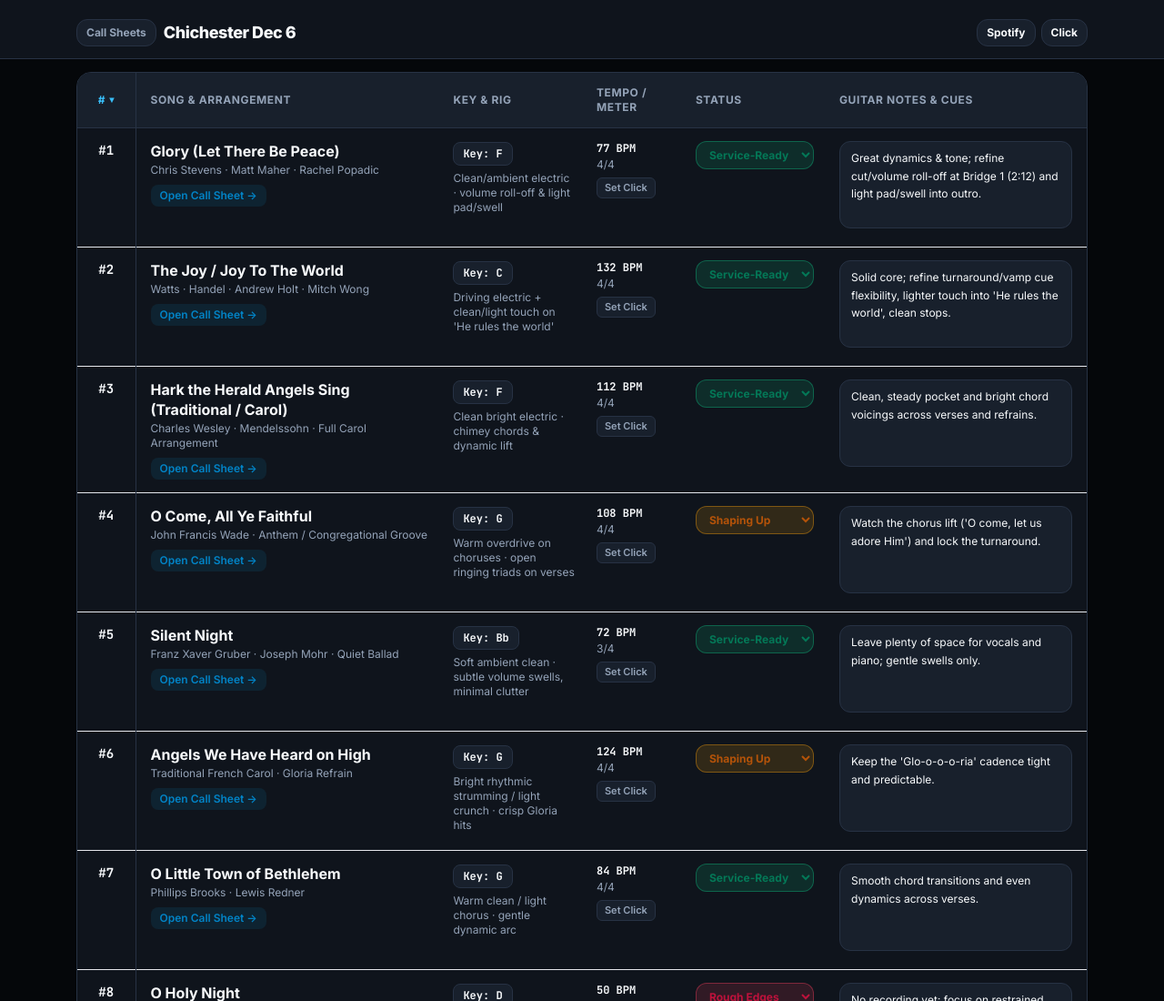
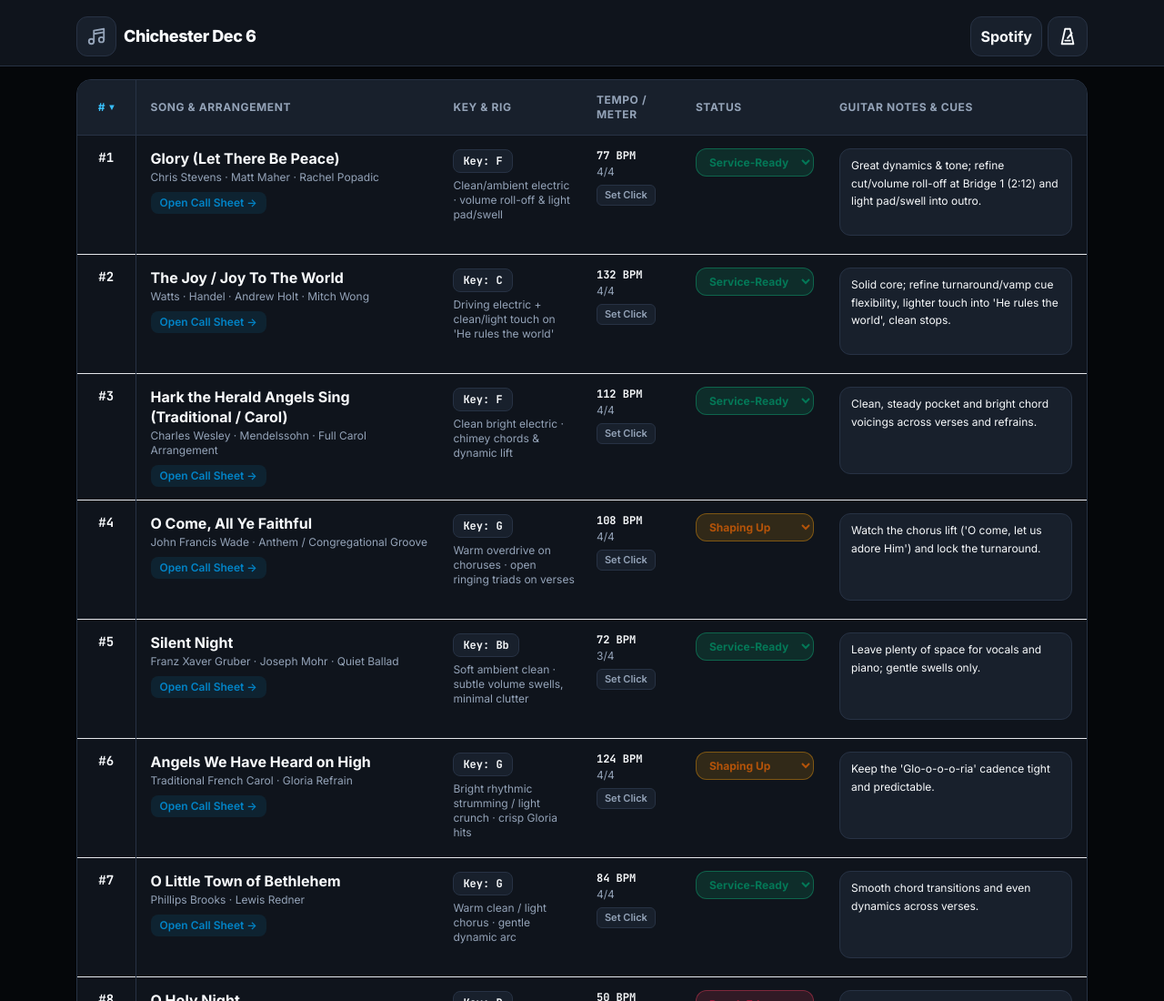
Before and after one commit to lukewakeford/carols, a plain HTML site: page index.html in a window 1280 px wide. Shown: the top 1100 px of the page at 91% size. Drawn offline with nearby package versions, Linux system fonts and the light colour scheme.

Commit message:
Improve call sheet readability and touch controls
Co-authored-by: copilot-swe-agent[bot] <198982749+Copilot@users.noreply.github.com>

```diff
--- a/index.html
+++ b/index.html
@@ -144,7 +144,7 @@
 
     .bar-note-text {
       font-family: 'Inter', -apple-system, BlinkMacSystemFont, sans-serif;
-      font-size: 0.8125rem;
+      font-size: 1rem;
       font-weight: 600;
       line-height: 1.45;
     }
@@ -227,8 +227,8 @@
       <!-- Collapsible Transpose Drawer -->
       <div id="transposeDrawer" class="hidden rounded-2xl border p-3 surface-card">
         <div class="mb-2 flex items-center justify-between gap-2">
-          <span class="text-[11px] font-bold uppercase tracking-wider text-muted-custom">Transpose Chords</span>
-          <span id="transposeReadout" class="font-mono-chord text-xs font-bold text-sky-600 dark:text-sky-400">
+          <span class="text-sm font-bold uppercase tracking-wider text-muted-custom">Transpose Chords</span>
+          <span id="transposeReadout" class="font-mono-chord text-sm font-bold text-sky-600 dark:text-sky-400">
             0 semitones (Original)
           </span>
         </div>
@@ -719,6 +719,20 @@
     // =========================================================================
     // 4. TRACKER TABLE & CALL SHEET RENDERERS
     // =========================================================================
+    const headerIcons = {
+      setlist: '<path d="M8 6h13M8 12h13M8 18h13M3 6h.01M3 12h.01M3 18h.01"/>',
+      callSheets: '<path d="M9 18V5l12-2v13M9 9l12-2"/><circle cx="6" cy="18" r="3"/><circle cx="18" cy="16" r="3"/>',
+      transpose: '<path d="M8 20V4m-4 4 4-4 4 4M16 4v16m-4-4 4 4 4-4"/>',
+      cues: '<path d="M2 12s3.5-6 10-6 10 6 10 6-3.5 6-10 6S2 12 2 12Z"/><circle cx="12" cy="12" r="3"/>',
+      click: '<path d="M5 21h14L15 3H9L5 21ZM12 14l5-6M9 17h6"/>',
+      previous: '<path d="m15 18-6-6 6-6"/>',
+      next: '<path d="m9 18 6-6-6-6"/>'
+    };
+
+    function headerIcon(name) {
+      return `<svg aria-hidden="true" width="22" height="22" viewBox="0 0 24 24" fill="none" stroke="currentColor" stroke-width="2" stroke-linecap="round" stroke-linejoin="round">${headerIcons[name]}</svg>`;
+    }
+
     function buildSharedHeaderBar(mode, song) {
       const isCallSheet = mode === "callSheets";
       const safeSong = song || state.songs.find((s) => s.id === selectedCallSheetId) || state.songs[0];
@@ -728,7 +742,7 @@
           : `Transpose (${transposeSemitones > 0 ? "+" : ""}${transposeSemitones}st)`;
       const cuesText = `Cues: ${showPhraseCues ? "ON" : "OFF"}`;
       const btnBaseClass =
-        "inline-flex items-center justify-center rounded-xl border surface-subtle px-2.5 py-1.5 text-xs font-bold transition";
+        "inline-flex min-h-[44px] min-w-[44px] items-center justify-center rounded-xl border surface-subtle px-2.5 py-1.5 text-base font-bold transition";
       const headerRowClass = "flex min-h-[2.25rem] flex-wrap items-center justify-between gap-2";
 
       const leftHtml = isCallSheet
@@ -740,8 +754,9 @@
               onclick="songPickerOpen = false; switchTab('tracker');"
               class="${btnBaseClass} shrink-0 text-muted-custom hover:border-sky-500 hover:text-current"
               title="Back to Setlist"
+              aria-label="Back to setlist"
             >
-              Setlist
+              ${headerIcon("setlist")}
             </button>
 
             <h2
@@ -760,8 +775,9 @@
               onclick="switchTab('callSheets');"
               class="${btnBaseClass} shrink-0 text-muted-custom hover:border-sky-500 hover:text-current"
               title="Open Call Sheets"
+              aria-label="Open call sheets"
             >
-              Call Sheets
+              ${headerIcon("callSheets")}
             </button>
             <h1 class="min-w-0 flex-1 truncate text-base font-extrabold tracking-tight sm:text-lg">Chichester Dec 6</h1>
           </div>
@@ -774,25 +790,35 @@
               id="toggleTransposeBtn"
               type="button"
               onclick="toggleTransposeDrawer()"
-              class="${btnBaseClass} font-mono-chord hover:border-sky-500"
+              class="${btnBaseClass} gap-1 font-mono-chord hover:border-sky-500"
+              title="${escapeHtml(transposeText)}"
+              aria-label="${escapeHtml(transposeText)}"
+              aria-expanded="${transposeDrawerOpen}"
+              aria-controls="transposeDrawer"
             >
-              ${escapeHtml(transposeText)}
+              ${headerIcon("transpose")}
+              ${transposeSemitones === 0 ? "" : `<span class="text-xs">${transposeSemitones > 0 ? "+" : ""}${transposeSemitones}</span>`}
             </button>
             <button
               id="togglePhraseCuesBtn"
               type="button"
               onclick="togglePhraseCuesHandler()"
-              class="${btnBaseClass} hover:border-sky-500"
+              class="${btnBaseClass} hover:border-sky-500 ${showPhraseCues ? "text-sky-400" : "text-muted-custom"}"
+              title="${escapeHtml(cuesText)}"
+              aria-label="Phrase cues"
+              aria-pressed="${showPhraseCues}"
             >
-              ${escapeHtml(cuesText)}
+              ${headerIcon("cues")}
             </button>
             <button
               id="callSheetClickBtn"
               type="button"
               onclick="toggleMetronomeDrawer()"
               class="${btnBaseClass} hover:border-sky-500"
+              title="Click"
+              aria-label="Toggle metronome"
             >
-              Click
+              ${headerIcon("click")}
             </button>
             <button
               id="songPickerBtn"
@@ -813,8 +839,9 @@
               onclick="stepCallSheetSong(-1)"
               class="${btnBaseClass} hover:border-sky-500"
               title="Previous song"
+              aria-label="Previous song"
             >
-              &lt;
+              ${headerIcon("previous")}
             </button>
             <button
               id="nextSongBtn"
@@ -822,8 +849,9 @@
               onclick="stepCallSheetSong(1)"
               class="${btnBaseClass} hover:border-sky-500"
               title="Next song"
+              aria-label="Next song"
             >
-              &gt;
+              ${headerIcon("next")}
             </button>
 
             <div
@@ -841,7 +869,7 @@
                       role="option"
                       aria-selected="${isSelected}"
                       onclick="selectCallSheetSong(${s.id})"
-                      class="flex w-full items-center justify-between gap-3 rounded-xl px-3 py-2 text-left text-xs transition sm:text-sm ${
+                      class="flex min-h-[44px] w-full items-center justify-between gap-3 rounded-xl px-3 py-2 text-left text-sm transition ${
                         isSelected
                           ? "bg-sky-600 font-bold text-white"
                           : "font-semibold hover:bg-sky-500/10"
@@ -850,7 +878,7 @@
                       <span class="truncate">
                         <span class="font-mono-chord opacity-80">#${s.id}</span> · ${escapeHtml(s.title)}
                       </span>
-                      <span class="shrink-0 rounded-md px-1.5 py-0.5 font-mono-chord text-[11px] ${
+                      <span class="shrink-0 rounded-md px-1.5 py-0.5 font-mono-chord text-xs ${
                         isSelected ? "bg-white/20 text-white" : "surface-subtle text-muted-custom"
                       }">
                         ${escapeHtml(s.key)}
@@ -877,8 +905,10 @@
               type="button"
               onclick="toggleMetronomeDrawer()"
               class="${btnBaseClass} hover:border-sky-500"
+              title="Click"
+              aria-label="Toggle metronome"
             >
-              Click
+              ${headerIcon("click")}
             </button>
           </div>
         `;
@@ -1142,7 +1172,7 @@
         return `<div class="bar-note-text text-muted-custom">${escapeHtml(trimmed)}</div>`;
       }
 
-      return `<div class="bar-grid font-mono-chord text-xs font-bold sm:text-sm">${items.join("")}</div>`;
+      return `<div class="bar-grid font-mono-chord text-base font-bold">${items.join("")}</div>`;
     }
 
     // In renderCallSheetView()
@@ -1171,9 +1201,9 @@
       document.querySelectorAll(".shift-btn").forEach((btn) => {
         const val = Number(btn.dataset.shift);
         if (val === transposeSemitones) {
-          btn.className = "shift-btn rounded-xl bg-sky-600 px-3 py-1.5 font-mono-chord text-xs font-bold text-white";
+          btn.className = "shift-btn min-h-[44px] min-w-[44px] rounded-xl bg-sky-600 px-3 py-1.5 font-mono-chord text-base font-bold text-white";
         } else {
-          btn.className = "shift-btn rounded-xl border surface-subtle px-3 py-1.5 font-mono-chord text-xs font-bold hover:border-sky-500";
+          btn.className = "shift-btn min-h-[44px] min-w-[44px] rounded-xl border surface-subtle px-3 py-1.5 font-mono-chord text-base font-bold hover:border-sky-500";
         }
       });
 
@@ -1182,13 +1212,13 @@
           const renderedChords = transposeProgressionString(sec.chords, transposeSemitones, preferFlats);
           const hintHtml =
             showPhraseCues && sec.timingHint
-              ? `<div class="mt-1.5 text-xs font-medium text-amber-700 dark:text-amber-300">${escapeHtml(
+              ? `<div class="mt-1.5 text-sm font-medium text-amber-700 dark:text-amber-300">${escapeHtml(
                   sec.timingHint
                 )}</div>`
               : "";
           return `
             <div class="rounded-xl border p-3 surface-subtle">
-              <div class="text-xs font-extrabold uppercase tracking-wider text-sky-600 dark:text-sky-400">
+              <div class="text-sm font-extrabold uppercase tracking-wider text-sky-600 dark:text-sky-400">
                 ${escapeHtml(sec.name)}
               </div>
               <div class="mt-2">
```
